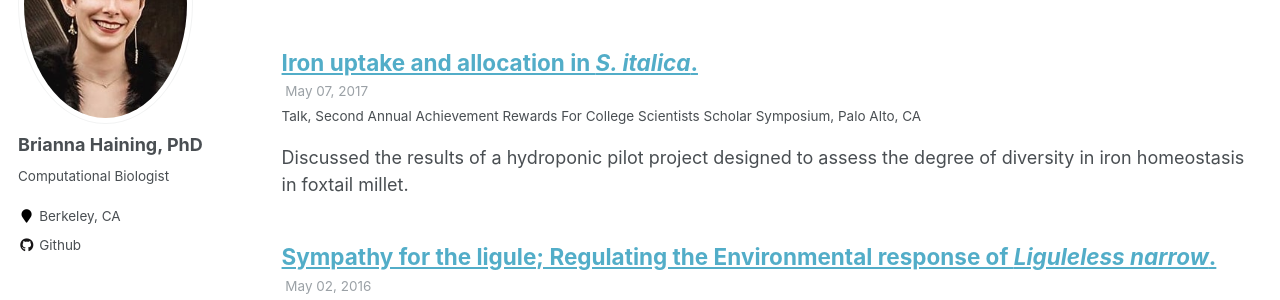
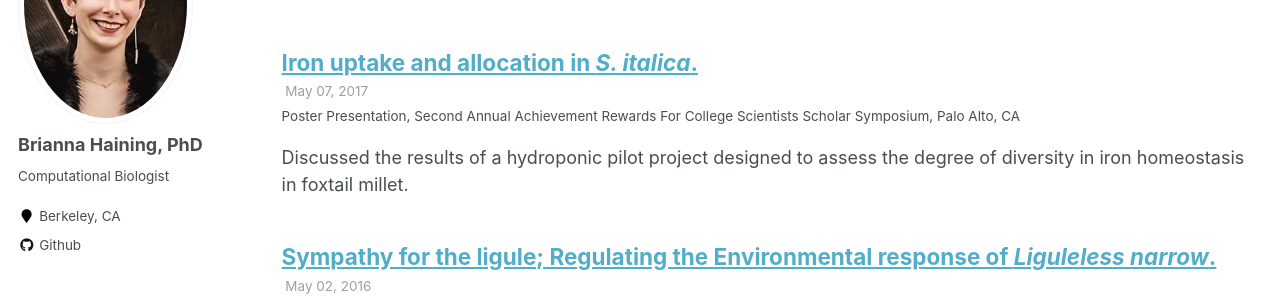
Before and after one commit to haining-b/haining-b.github.io, a Jekyll site: the page built from _pages/talks.html, in a window 1280 px wide and 900 px high, scrolled down 961 px. Shown: the part 152-452 px from the top of the window. Built offline with Jekyll 4.4.1, drawn with Linux system fonts in a browser that asks for light colours.

Commit message:
Update 2017-05-07-talk-8.md

```diff
--- a/_talks/2017-05-07-talk-8.md
+++ b/_talks/2017-05-07-talk-8.md
@@ -1,7 +1,7 @@
 ---
 title: "Iron uptake and allocation in <i>S. italica</i>."
 collection: talks
-type: "Talk"
+type: "Poster Presentation"
 permalink: /talks/2017-05-07-talk-8
 venue: "Second Annual Achievement Rewards For College Scientists Scholar Symposium"
 date: 2017-05-07
```
